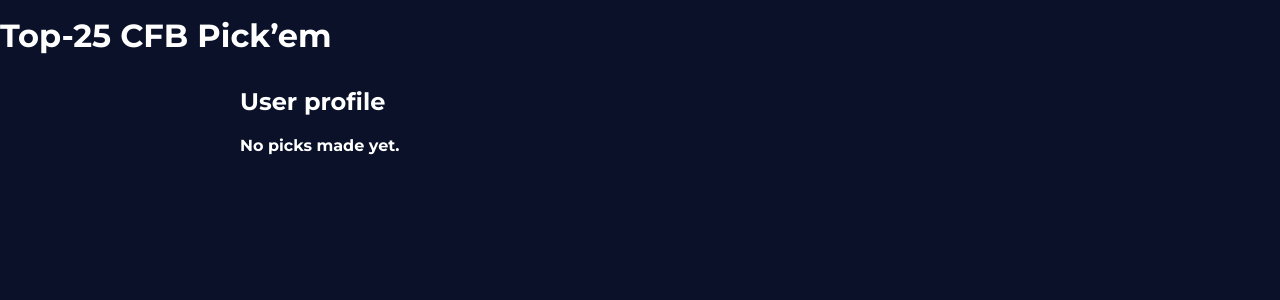
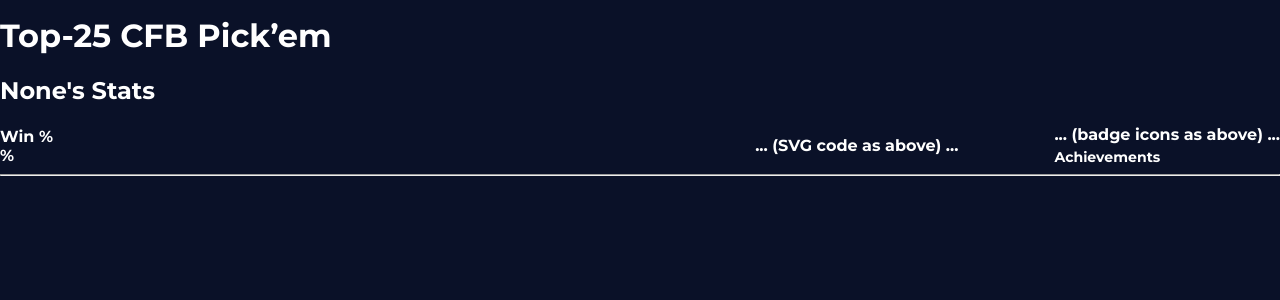
Before and after one commit to aidenspeyer-cmd/fastapi-app, a FastAPI app: page /profile in a window 1280 px wide. Shown: the top 300 px of the page. Run offline with FastAPI, Linux system fonts and the light colour scheme; data that the repository does not hold is empty.

Commit message:
Update profile.html

```diff
--- a/templates/profile.html
+++ b/templates/profile.html
@@ -1,46 +1,29 @@
 {% extends "base.html" %}
 {% block content %}
-<div class="profile-container">
-  {% if user %}
-    <h2>{{ user }}'s Predictions</h2>
-    <a href="/games?user={{ user }}" class="nav">Back to Games</a>
-  {% else %}
-    <h2>User profile</h2>
-  {% endif %}
-
-  {% if picks and picks|length > 0 %}
-    <table class="profile-table">
-      <tr>
-        <th>Game</th>
-        <th>Predicted Winner</th>
-        <th>O/U</th>
-        <th>Made At</th>
-      </tr>
-      {% for pick in picks %}
-      <tr>
-        <td>{{ pick["short_name"] }}</td>
-        <td>{{ pick["pick_winner"] | capitalize }}</td>
-        <td>{{ pick["pick_total"] | capitalize }}</td>
-        <td>{{ pick["made_at"][:19] }}</td>
-      </tr>
-      {% endfor %}
-    </table>
-  {% else %}
-    <p>No picks made yet.</p>
-  {% endif %}
+<h2>{{ user }}'s Stats</h2>
+<div style="display:flex;gap:4em;align-items:center;">
+  <!-- Win% bar -->
+  <div style="flex:1;">
+    <div class="stats-block">
+      <div class="stat-label">Win %</div>
+      <div class="progress-bar-outer">
+        <div class="progress-bar-inner" style="width: {{ win_rate }}%;"></div>
+      </div>
+      <div class="stat-value">{{ win_rate }}%</div>
+    </div>
+  </div>
+  <!-- Streak circle -->
+  <div class="streak-circle-box">
+    ... (SVG code as above) ...
+  </div>
+  <!-- Achievements -->
+  <div>
+    <div class="badges-row">
+      ... (badge icons as above) ...
+    </div>
+    <div style="font-size:.88em;margin-top:4px;">Achievements</div>
+  </div>
 </div>
+<hr>
+<!-- (Continue with predictions table/history below) -->
 {% endblock %}
-{% set current_streak = 4 %}
-<div class="streak-circle-box">
-  <svg width="65" height="65" viewBox="0 0 65 65">
-    <circle cx="32.5" cy="32.5" r="28" fill="#142850" stroke="#444" stroke-width="5"/>
-    <circle cx="32.5" cy="32.5" r="28" fill="none"
-      stroke="#C4FF0E"
-      stroke-width="6"
-      stroke-dasharray="176"
-      stroke-dashoffset="{{ 176 - (current_streak/10*176)}}"
-      stroke-linecap="round"/>
-    <text x="32.5" y="39" text-anchor="middle" fill="#C4FF0E" font-size="24" font-family="Montserrat" font-weight="bold">{{ current_streak }}</text>
-  </svg>
-  <div class="streak-label">Current Streak</div>
-</div>
```
